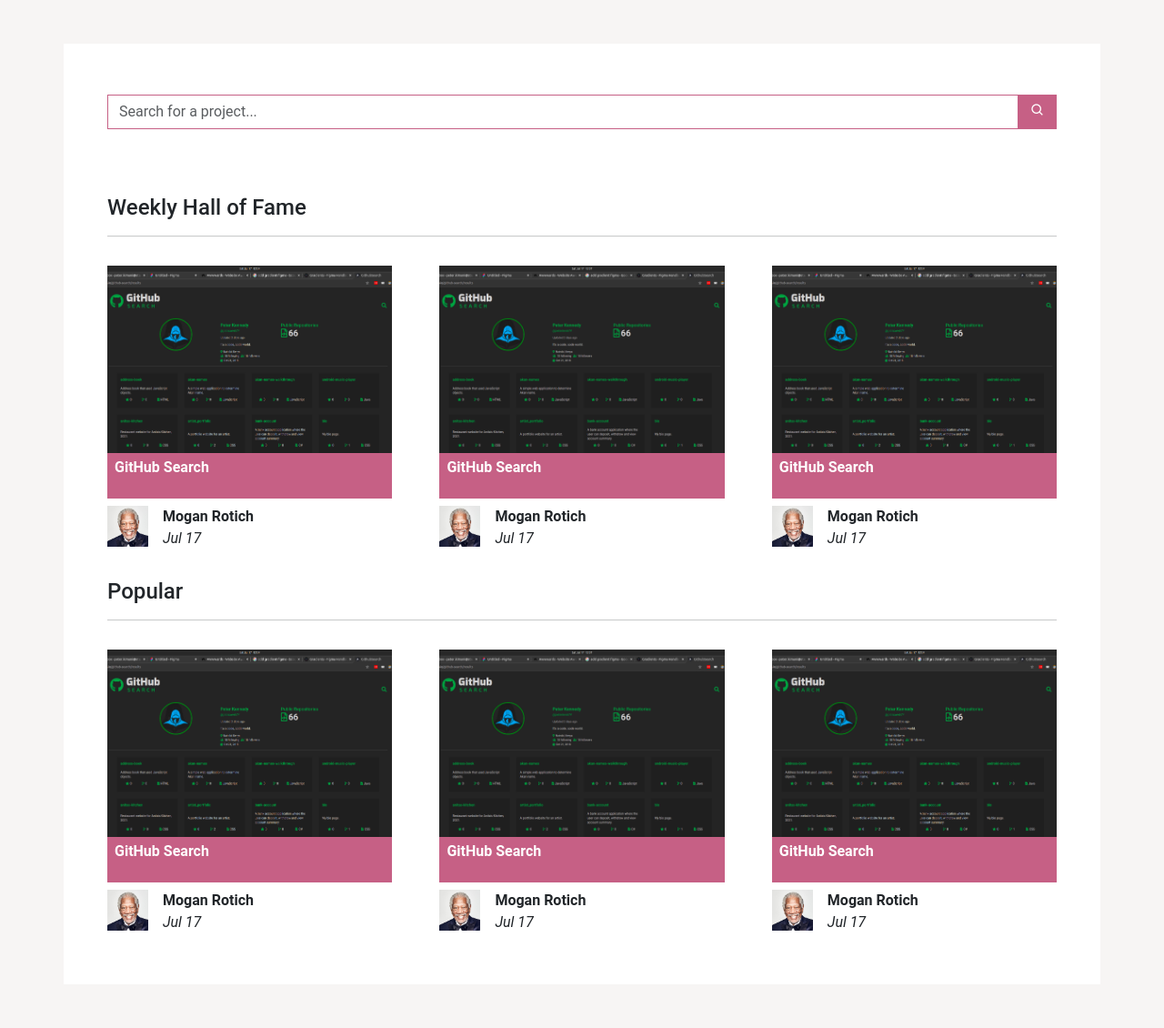
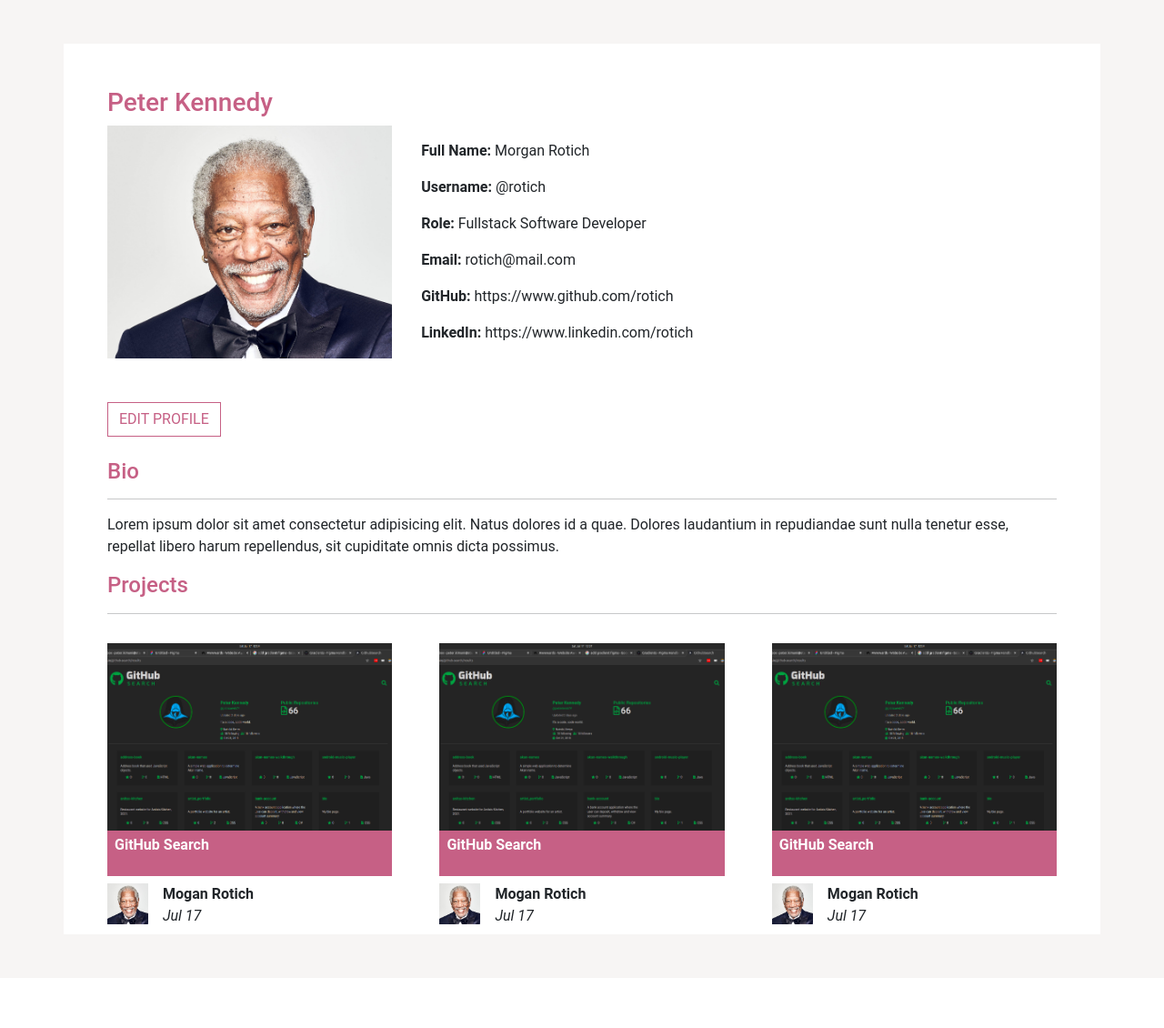
Before and after one commit to peterken674/wwwrate, a Django app: page / in a window 1280 px wide. Shown: the part 80-1210 px from the top of the page at 91% size. After the commit the page ends 1096 px from the top, so only its background shows below. Run offline with Django 3.2, Linux system fonts and the light colour scheme; some libraries are stand-ins or nearby versions; some web fonts are replaced.

Commit message:
Profile page design done.

```diff
--- a/static/css/style.css
+++ b/static/css/style.css
@@ -19,6 +19,10 @@
 
 a:hover {
   color: #883956;
+}
+
+li {
+  list-style: none;
 }
 
 .auth-form-wrapper {
@@ -228,4 +232,37 @@
 .single_project .posted_by .username .fullname {
   font-weight: 600;
 }
+
+.profile h3, .profile h4 {
+  color: #C66085;
+}
+
+.profile .profile_pic {
+  position: relative;
+  width: 30%;
+  overflow: hidden;
+}
+
+.profile .profile_pic img {
+  height: 100%;
+  width: 100%;
+  -o-object-fit: cover;
+     object-fit: cover;
+}
+
+.profile li {
+  margin-top: 1rem;
+  margin-bottom: 1rem;
+}
+
+.profile .btn {
+  color: #C66085;
+  border: 1px solid #C66085;
+}
+
+.profile .btn:hover {
+  border: 1px solid #C66085;
+  background-color: #C66085;
+  color: white;
+}
 /*# sourceMappingURL=style.css.map */
--- a/static/css/style.scss
+++ b/static/css/style.scss
@@ -20,6 +20,9 @@
     &:hover{
         color: #883956;
     }
+}
+li{
+    list-style: none;
 }
 
 .auth-form-wrapper{
@@ -192,3 +195,34 @@
     }
 
 }
+
+.profile{
+    h3,h4{
+        color: $primary-color;
+    }
+    .profile_pic{
+        position: relative;
+        width: 30%;
+        overflow: hidden;
+        img{
+            height: 100%;
+            width: 100%;
+            object-fit: cover;
+        }
+
+
+    }
+    li {
+        margin-top: 1rem;
+        margin-bottom: 1rem;
+    }
+    .btn{
+        color: $primary-color;
+        border: 1px solid $primary-color;
+        &:hover{
+            border: 1px solid $primary-color;
+            background-color: $primary-color;
+            color: white;
+        }
+    }
+}
--- /dev/null
+++ b/wwwrate/templates/profile.html
@@ -0,0 +1,134 @@
+{% extends 'base.html' %}
+{% load static %}
+{% load bootstrap5 %}
+
+
+{% block content %}
+<div class="container my-5 p-5 content_wrapper">
+
+    <div class="profile">
+        <h3>Peter Kennedy</h3>
+        <div class="d-flex mb-4">
+            <div class="profile_pic">
+            <img src="{% static 'img/MorganFreeman.jpg'%}" alt="">
+        </div>
+        <div class="details">
+            <ul>
+                <li><strong>Full Name:</strong> Morgan Rotich</li>
+                <li><strong>Username:</strong> @rotich</li>
+                <li><strong>Role:</strong> Fullstack Software Developer</li>
+                <li><strong>Email:</strong> rotich@mail.com</li>
+                <li><strong>GitHub:</strong> https://www.github.com/rotich</li>
+                <li><strong>LinkedIn:</strong> https://www.linkedin.com/rotich</li>
+            </ul>
+        </div>
+        </div>
+        <div class="btn btn-outline-primary my-4 rounded-0 text-uppercase">Edit Profile</div>
+        <h4>Bio</h4>
+        <hr>
+        <p>Lorem ipsum dolor sit amet consectetur adipisicing elit. Natus dolores id a quae. Dolores laudantium in repudiandae sunt nulla tenetur esse, repellat libero harum repellendus, sit cupiditate omnis dicta possimus.</p>
+        <h4>Projects</h4>
+        <hr>
+        <div class="projects d-flex justify-content-between">
+            <div class="single_project my-3">
+                <div class="thumbnail position-relative">
+                    <div class="project_name position-absolute">
+                        <p class="rating">6.7</p>
+                        <div class="stars">
+                            <i class='bx bxs-star'></i>
+                            <i class='bx bxs-star'></i>
+                            <i class='bx bxs-star'></i>
+                            <i class='bx bxs-star'></i>
+                            <i class='bx bxs-star'></i>
+                            <i class='bx bxs-star'></i>
+                            <i class='bx bxs-star-half'></i>
+                            <i class='bx bx-star'></i>
+                            <i class='bx bx-star'></i>
+                            <i class='bx bx-star'></i>
+                        </div>
+                        <p class="name">GitHub Search</p>
+                        <p class="description">Lorem ipsum, dolor sit amet consectetur adipisicing elit. Odit id natus
+                            aut magni eveniet nemo voluptatem consequatur numquam...</p>
+                    </div>
+                    <img src="{% static 'img/gitsearch.png'%}" alt="">
+                </div>
+                <div class="posted_by d-flex my-2">
+                    <div class="profilepic">
+                        <img src="{% static 'img/MorganFreeman.jpg'%}" alt="">
+                    </div>
+                    <div class="username mx-3">
+                        <div class="fullname">Mogan Rotich</div>
+                        <p><em>Jul 17</em></p>
+                    </div>
+                </div>
+            </div>
+            <div class="single_project my-3">
+                <div class="thumbnail position-relative">
+                    <div class="project_name position-absolute">
+                        <p class="rating">6.7</p>
+                        <div class="stars">
+                            <i class='bx bxs-star'></i>
+                            <i class='bx bxs-star'></i>
+                            <i class='bx bxs-star'></i>
+                            <i class='bx bxs-star'></i>
+                            <i class='bx bxs-star'></i>
+                            <i class='bx bxs-star'></i>
+                            <i class='bx bxs-star-half'></i>
+                            <i class='bx bx-star'></i>
+                            <i class='bx bx-star'></i>
+                            <i class='bx bx-star'></i>
+                        </div>
+                        <p class="name">GitHub Search</p>
+                        <p class="description">Lorem ipsum, dolor sit amet consectetur adipisicing elit. Odit id natus
+                            aut magni eveniet nemo voluptatem consequatur numquam...</p>
+                    </div>
+                    <img src="{% static 'img/gitsearch.png'%}" alt="">
+                </div>
+                <div class="posted_by d-flex my-2">
+                    <div class="profilepic">
+                        <img src="{% static 'img/MorganFreeman.jpg'%}" alt="">
+                    </div>
+                    <div class="username mx-3">
+                        <div class="fullname">Mogan Rotich</div>
+                        <p><em>Jul 17</em></p>
+                    </div>
+                </div>
+            </div>
+            <div class="single_project my-3">
+                <div class="thumbnail position-relative">
+                    <div class="project_name position-absolute">
+                        <p class="rating">6.7</p>
+                        <div class="stars">
+                            <i class='bx bxs-star'></i>
+                            <i class='bx bxs-star'></i>
+                            <i class='bx bxs-star'></i>
+                            <i class='bx bxs-star'></i>
+                            <i class='bx bxs-star'></i>
+                            <i class='bx bxs-star'></i>
+                            <i class='bx bxs-star-half'></i>
+                            <i class='bx bx-star'></i>
+                            <i class='bx bx-star'></i>
+                            <i class='bx bx-star'></i>
+                        </div>
+                        <p class="name">GitHub Search</p>
+                        <p class="description">Lorem ipsum, dolor sit amet consectetur adipisicing elit. Odit id natus
+                            aut magni eveniet nemo voluptatem consequatur numquam...</p>
+                    </div>
+                    <img src="{% static 'img/gitsearch.png'%}" alt="">
+                </div>
+                <div class="posted_by d-flex my-2">
+                    <div class="profilepic">
+                        <img src="{% static 'img/MorganFreeman.jpg'%}" alt="">
+                    </div>
+                    <div class="username mx-3">
+                        <div class="fullname">Mogan Rotich</div>
+                        <p><em>Jul 17</em></p>
+                    </div>
+                </div>
+            </div>
+
+        </div>
+
+    </div>
+</div>
+        {% endblock %}
--- a/wwwrate/views.py
+++ b/wwwrate/views.py
@@ -6,7 +6,7 @@
 # Create your views here.
 def index(request):
     context = {}
-    return render(request, 'index.html', context)
+    return render(request, 'profile.html', context)
 
 def login_user(request):
     if request.user.is_authenticated:
```
Also changed, not shown: 1 other file.
